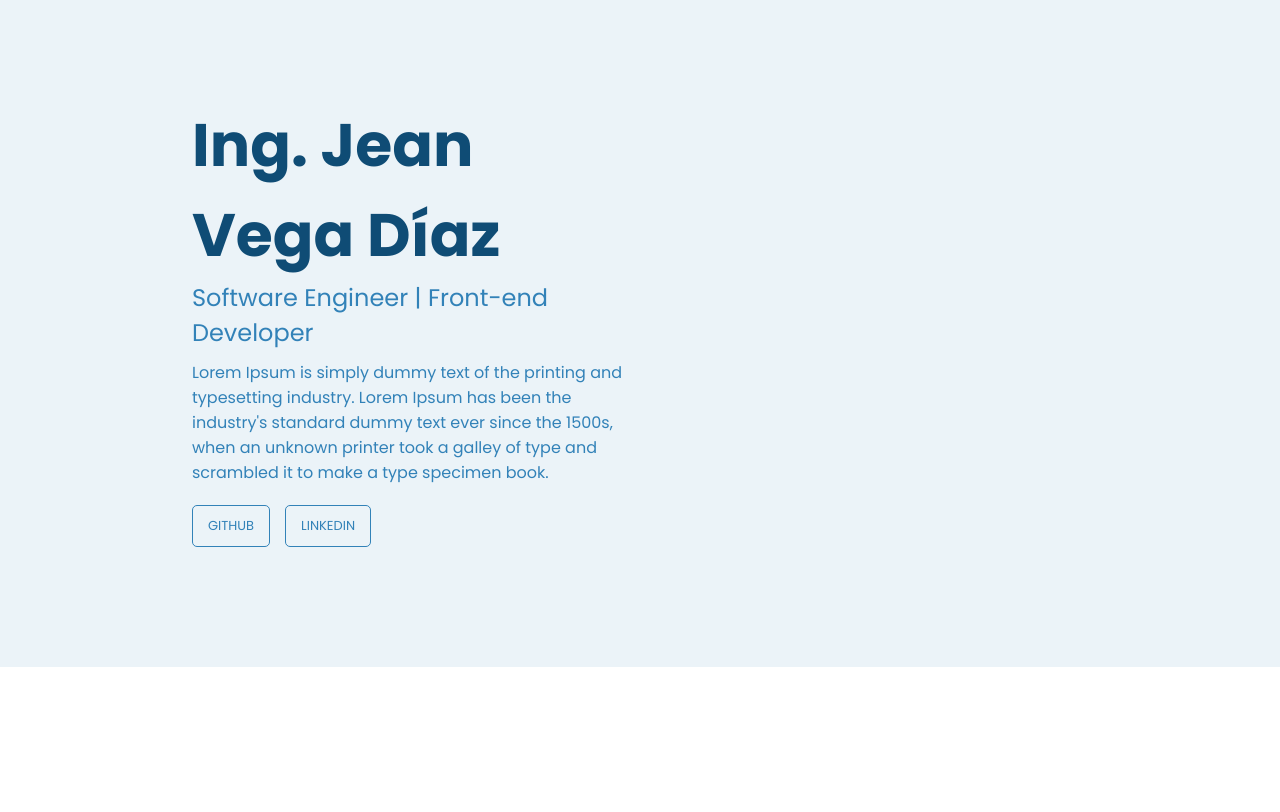
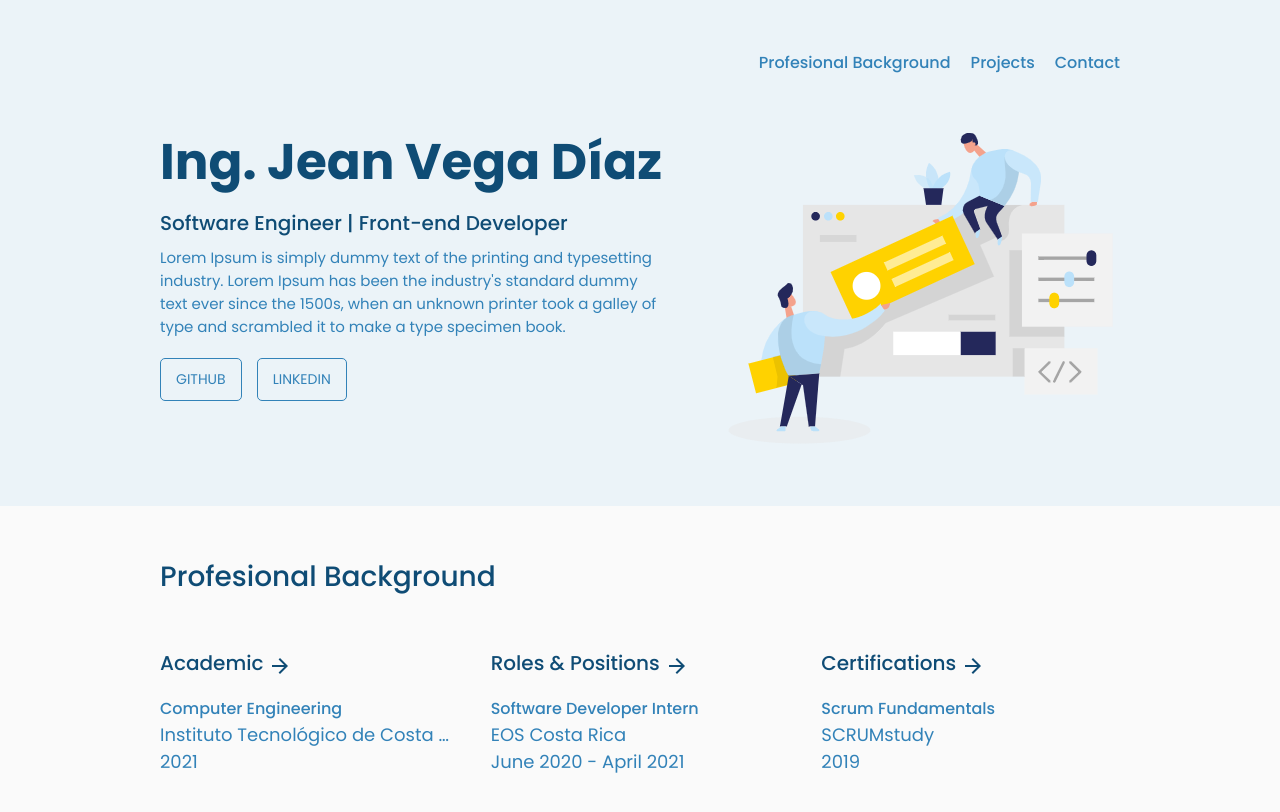
Before and after one commit to JeanVegaD/vegadiaz.com, a React (Create React App) app: page / in a window 1280 px wide. Shown: the top 812 px of the page. Built offline with nearby package versions, Linux system fonts and the light colour scheme.

Commit message:
feat: add profesional background section

```diff
--- a/package.json
+++ b/package.json
@@ -5,12 +5,14 @@
   "private": true,
   "dependencies": {
     "@material-ui/core": "^4.11.4",
+    "@material-ui/icons": "^4.11.2",
     "@testing-library/jest-dom": "^5.11.4",
     "@testing-library/react": "^11.1.0",
     "@testing-library/user-event": "^12.1.10",
     "gh-pages": "^3.1.0",
     "react": "^17.0.2",
     "react-dom": "^17.0.2",
+    "react-responsive": "^8.2.0",
     "react-scripts": "4.0.3",
     "web-vitals": "^1.0.1"
   },
--- /dev/null
+++ b/src/components/ProfesionalItem/index.js
@@ -0,0 +1,17 @@
+import React from 'react';
+import Box from '@material-ui/core/Box';
+
+import '../../styles/profesionalItem.css';
+
+const ProfesionalItem = ({ title, location, year }) => {
+
+  return (
+    <Box>
+        <h6>{title}</h6>
+        <h6 className="subtitle1">{location}</h6>
+        <h6 className="subtitle1">{year}</h6>
+    </Box>
+  );
+}
+
+export default ProfesionalItem;
--- a/src/index.css
+++ b/src/index.css
@@ -1,7 +1,8 @@
-@import url('https://fonts.googleapis.com/css2?family=Poppins:wght@100;300;400;600;700&display=swap');
+@import url('https://fonts.googleapis.com/css2?family=Poppins:wght@100;300;400;500;600;700&display=swap');
 
 :root {
   --primary-bg-color: #EBF3F8;
+  --secondary-bg-color: #FAFAFA;
   --primary-color:  #0F4C75;
   --secondary-color:  #3282B8;
 }
@@ -12,38 +13,66 @@ body{
 
 h1{
   font-family: 'Poppins', sans-serif;
+  font-weight: bold;
+  font-size: 96px;
+  color: var(--primary-color);
+  margin: 0 10px;
 }
 
 h2{
   font-family: 'Poppins', sans-serif;
   font-weight: bold;
+  font-size: 60px;
   color: var(--primary-color);
-  font-size: 3.75rem;
-  margin: 0;
+  margin: 0 0 0.5rem 0;
 }
 
 h3{
   font-family: 'Poppins', sans-serif;
+  font-weight: bold;
+  font-size: 48px;
+  color: var(--primary-color);
+  margin: 0 0 0.5rem 0;
 }
 
 h4{
   font-family: 'Poppins', sans-serif;
+  font-weight: 500;
+  font-size: 34px;
+  color: var(--primary-color);
+  margin: 0;
 }
 
 h5{
   font-family: 'Poppins', sans-serif;
-  font-weight: normal;
+  font-weight: 500;
+  color: var(--primary-color);
+  font-size: 24px;
+  margin: 0 0 0.5rem 0;
+}
+
+h6{
+  font-family: 'Poppins', sans-serif;
+  font-weight: 500;
   color: var(--secondary-color);
-  font-size: 1.5rem;
-  margin: 0 0 10px 0;
+  font-size: 20px;
+  margin: 0 0 0 0;
+}
+
+.subtitle1{
+  font-weight: 400;
+  font-size: 18px;
+  overflow: hidden;
+  white-space: nowrap;
+  text-overflow: ellipsis;
 }
 
 p{
   font-family: 'Poppins', sans-serif;
   font-weight: normal;
   color: var(--secondary-color);
-  font-size: 1rem;
-  margin: 0;
+  font-size: 16px;
+  margin: 0 0 0.5rem 0;
 }
 
 .primaryButton{
@@ -57,7 +86,7 @@ p{
   border-radius: 5px;
   font-family: 'Poppins', sans-serif;
   font-weight: normal;
-  font-size: 13px;
+  font-size: 14px;
   color: var(--secondary-color);
   cursor: pointer;
   transition: background-color 0.3s ease-out;
@@ -67,3 +96,69 @@ p{
   background-color: var(--secondary-color);
   color: white;
 }
+
+@media only screen and (max-width: 1280px) {
+  h1{
+    font-size: 76px;
+  }
+
+  h2{
+    font-size: 50px;
+  }
+
+  h3{
+    font-size: 43px;
+  }
+
+  h4{
+    font-size: 28px;
+  }
+
+  h5{
+    font-size: 20px;
+  }
+
+  h6{
+    font-size: 16px;
+  }
+
+  p{
+    font-size: 15px;
+  }
+}
+
+@media only screen and (max-width: 960px) {
+  h1{
+    line-height: 49px;
+    font-size: 45px;
+  }
+
+  h2{
+    line-height: 40px;
+    font-size: 30px;
+  }
+
+  h3{
+    line-height: 35px;
+    font-size: 25px;
+  }
+
+  h4{
+    line-height: 30px;
+    font-size: 20px;
+  }
+
+  h5{
+    line-height: 25px;
+    font-size: 18px;
+  }
+
+  h6{
+    font-size: 18px;
+  }
+
+  p{
+    font-size: 14px;
+  }
+
+}
--- a/src/pages/index.js
+++ b/src/pages/index.js
@@ -1,32 +1,93 @@
-import React from 'react';
-import Typography from '@material-ui/core/Typography';
-import Box from '@material-ui/core/Box';
-import Grid from '@material-ui/core/Grid';
+import React from 'react'
+import Box from '@material-ui/core/Box'
+import Grid from '@material-ui/core/Grid'
+import { useMediaQuery } from 'react-responsive'
+import IconButton from '@material-ui/core/IconButton'
+import ArrowForwardIcon from '@material-ui/icons/ArrowForward';
 
+import ProfesionalItem from '../components/ProfesionalItem'
+import vector from '../assets/img/header_vector.png'
 import '../styles/index.css';
 
 const App = () => {
+  const isMobile = useMediaQuery( {query:'(max-width: 960px)'} )
+  const isDesktop = useMediaQuery( {query:'(min-width: 960px)'} )
 
   const Header = () => {
     return (
       <Box className="wrapper-header">
-        <Box className="header">
-          <Box className="navbar">
-
+        <Box className="wrapper">
+          {isDesktop &&
+            <Box className="navbar">
+              <h6>Profesional Background</h6>
+              <h6>Projects</h6>
+              <h6>Contact</h6>
           </Box>
+          }
           <Box>
-            <Grid container >
-              <Grid item xs={12} md={6}>
+            <Grid container spacing={2}>
+              <Grid item xs={12} md={8}>
                 <h2>Ing. Jean Vega Díaz</h2>
                 <h5>Software Engineer | Front-end Developer</h5>
-                <p>Lorem Ipsum is simply dummy text of the printing and typesetting industry. Lorem Ipsum has been the industry's standard dummy text ever since the 1500s, when an unknown printer took a galley of type and scrambled it to make a type specimen book.</p>
+                <p className="description">Lorem Ipsum is simply dummy text of the printing and typesetting industry. Lorem Ipsum has been the industry's standard dummy text ever since the 1500s, when an unknown printer took a galley of type and scrambled it to make a type specimen book.</p>
                 <Box className="headerButtonBox">
                   <button className="secondaryButton">GITHUB</button>
                   <button className="secondaryButton">LINKEDIN</button>
                 </Box>
               </Grid>
-              <Grid item xs={12} md={6}>
+              {isDesktop &&
+                <Grid item xs={12} md={4}>
+                  <Box className="vectorBox">
+                    <img src={vector} />
+                  </Box>
+                </Grid>
+              }
+            </Grid>
+          </Box>
+        </Box>
+      </Box>
+    )
+  }
 
+  const ProfesionalBackground  = () => {
+    return (
+      <Box className="wrapper-profesional">
+        <Box className="wrapper">
+          <h4>Profesional Background</h4>
+          <Box className="profesionalBackgroundBox">
+            <Grid container spacing={4}>
+              <Grid item xs={12} md={4}>
+                <Box className="porfesionalSubtituleBox">
+                  <h5>Academic</h5>
+                  <ArrowForwardIcon fontSize={isMobile? 'small': 'default'}/>
+                </Box>
+                <ProfesionalItem
+                  title="Computer Engineering"
+                  location="Instituto Tecnológico de Costa Rica"
+                  year="2021"
+                />
+              </Grid>
+              <Grid item xs={12} md={4}>
+                <Box className="porfesionalSubtituleBox">
+                  <h5>Roles & Positions</h5>
+                  <ArrowForwardIcon fontSize={isMobile? 'small': 'default'}/>
+                </Box>
+                <ProfesionalItem
+                  title="Software Developer Intern"
+                  location="EOS Costa Rica"
+                  year="June 2020 - April 2021"
+                />
+              </Grid>
+              <Grid item xs={12} md={4}>
+                <Box className="porfesionalSubtituleBox">
+                  <h5>Certifications</h5>
+                  <ArrowForwardIcon fontSize={isMobile? 'small': 'default'}/>
+                </Box>
+                <ProfesionalItem
+                  title="Scrum Fundamentals"
+                  location="SCRUMstudy"
+                  year="2019"
+                />
               </Grid>
             </Grid>
           </Box>
@@ -38,6 +99,7 @@ const App = () => {
   return (
     <Box>
       <Header />
+      <ProfesionalBackground />
     </Box>
   );
 }
--- a/src/styles/index.css
+++ b/src/styles/index.css
@@ -4,10 +4,10 @@
   width: 100%;
 }
 
-.header{
+.wrapper{
   margin: 0 auto;
-  width: 70%;
-  padding: 100px 0 100px 0;
+  width: 1280px;
+  padding: 50px 0 50px 0;
 }
 
 .headerButtonBox{
@@ -17,3 +17,78 @@
 .headerButtonBox button{
   margin-right: 15px;
 }
+
+.navbar{
+  display: flex;
+  width: 100%;
+  margin-bottom: 50px;
+  justify-content: flex-end;
+}
+
+.navbar h6{
+  margin-left: 20px;
+  cursor: pointer;
+
+}
+
+.navbar h6:hover{
+  color: var(--primary-color);
+}
+
+.description{
+  width: 90%;
+}
+
+.vectorBox{
+  display: flex;
+  width: 100%;
+  justify-content: flex-end;
+}
+
+.wrapper-profesional{
+  background-color: var(--secondary-bg-color);
+  width: 100%;
+}
+
+.profesionalBackgroundBox{
+  margin: 50px 0 50px 0
+}
+
+.porfesionalSubtituleBox{
+  display: flex;
+  margin-bottom: 10px;
+  cursor: pointer;
+}
+
+.porfesionalSubtituleBox h5{
+  margin-right: 5px;
+}
+
+.porfesionalSubtituleBox svg{
+  margin-top: 6px;
+  color: var(--primary-color);
+}
+
+@media only screen and (max-width: 1280px) {
+  .wrapper{
+      width: 960px;
+  }
+
+  .description{
+    width: 80%;
+  }
+}
+
+@media only screen and (max-width: 960px) {
+  .wrapper{
+      width: 90%;
+  }
+
+  .description{
+    width: 100%;
+  }
+
+  .porfesionalSubtituleBox svg{
+    margin-top: 3px;
+  }
+}
```
Also changed, not shown: src/assets/img/header_vector.png (added), src/styles/profesionalItem.css (added), 1 other file (tests, documents, lock files or other folders).
